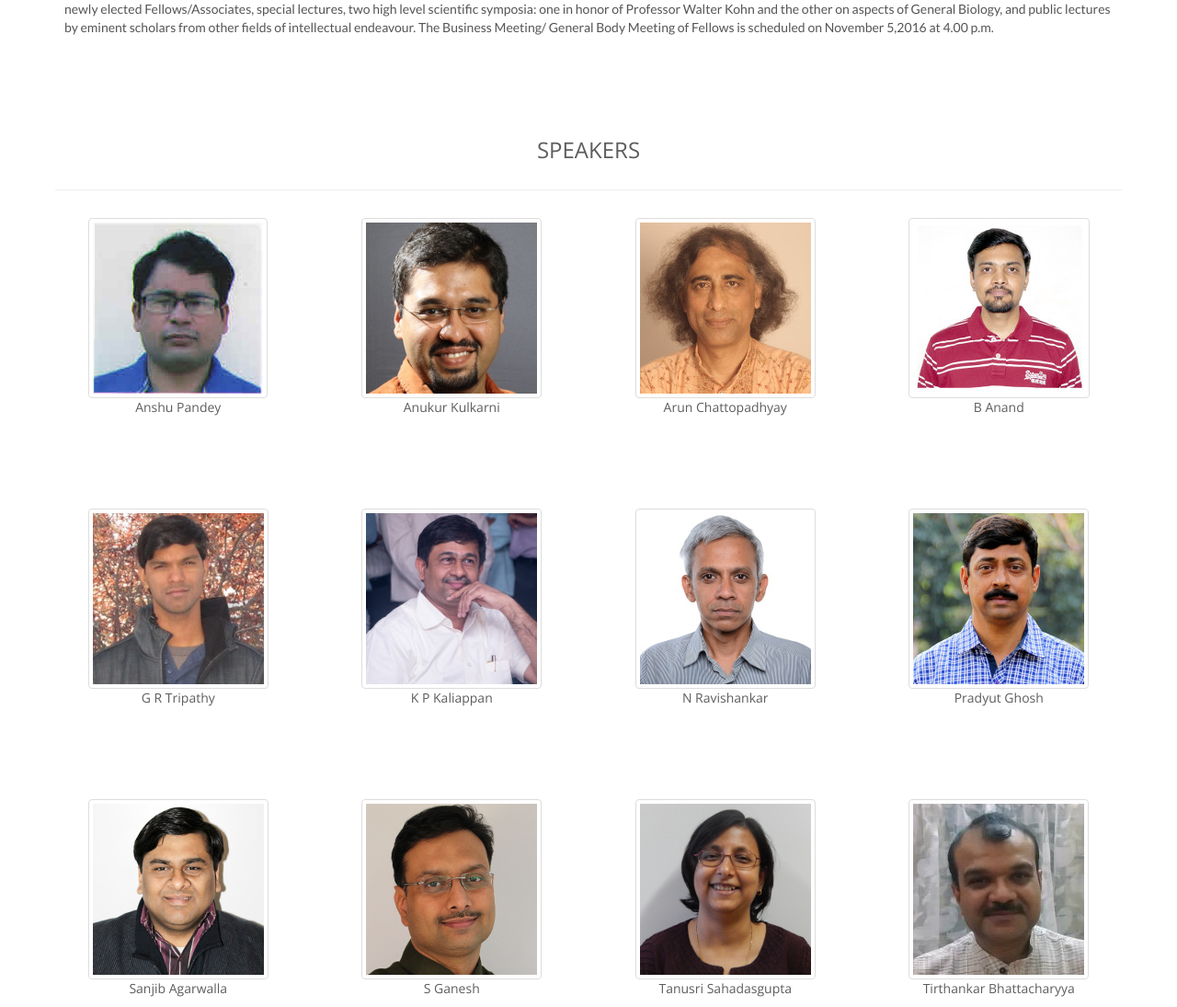
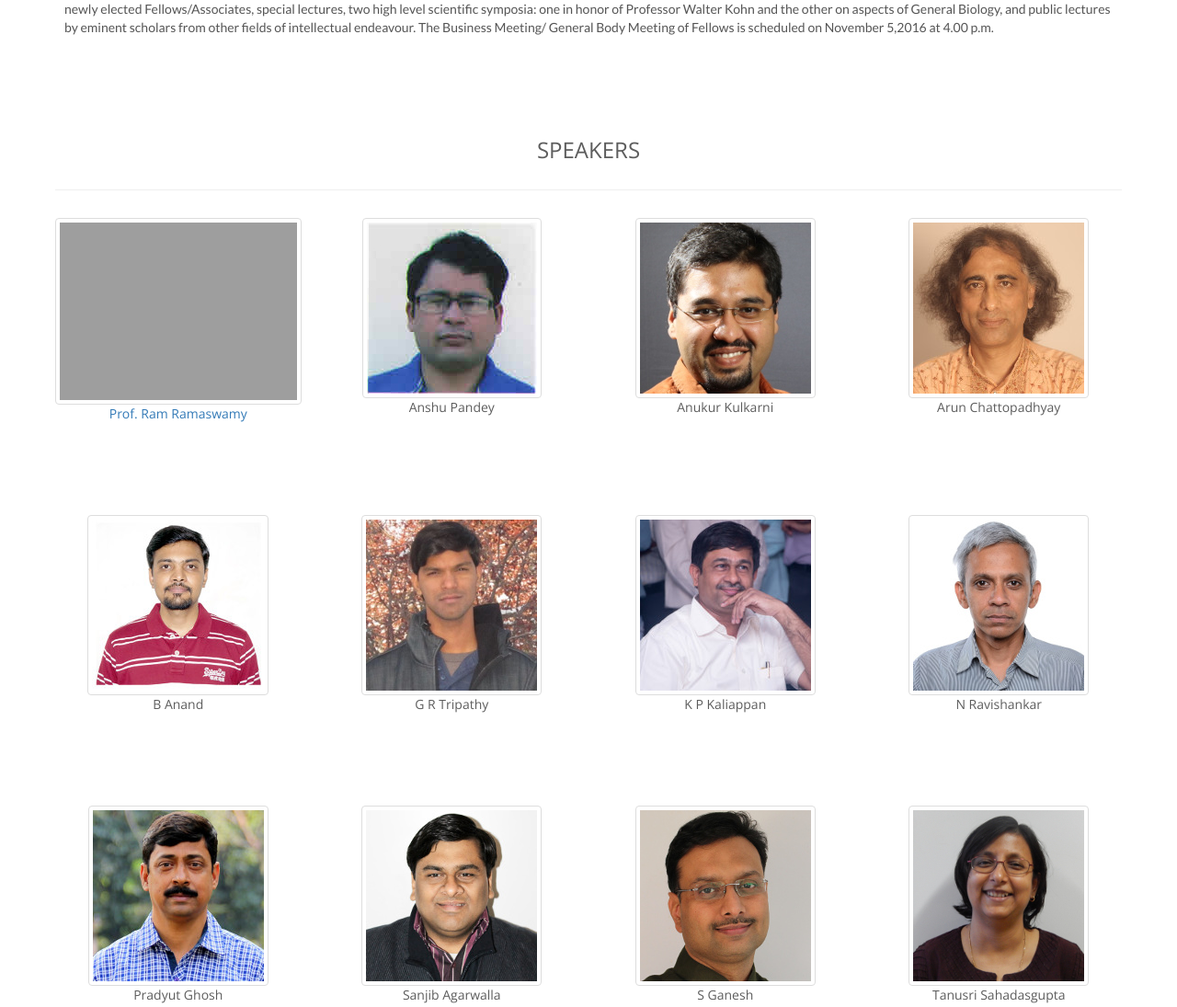
Before and after one commit to SrirangaDigital/ias-conf, a PHP site: the page made by application/views/flat/1-Home/index.php in a window 1280 px wide. Shown: the part 788-1883 px from the top of the page at 92% size. Run offline with PHP 8.4, Linux system fonts and the light colour scheme; the template is opened without the code that fills it, so the values that code supplies are empty; some libraries are stand-ins or nearby versions; grey boxes are pictures that could not be loaded.

Commit message:
No. 16 - Added one more speaker

```diff
--- a/application/views/flat/1-Home/index.php
+++ b/application/views/flat/1-Home/index.php
@@ -35,6 +35,12 @@
     </div>
     <div class="row">
         <div class="col-md-3">
+            <a href="<?=BASE_URL?>Speakers/Ram_Ramaswamy">
+                <img src="<?=PUBLIC_URL?>images/stock/Ram_Ramaswamy.jpg" class="img-thumbnail center-block" alt="Prof. Ram Ramaswamy" />
+                <figcaption class="figure-caption text-xs-right">Prof. Ram Ramaswamy</figcaption>
+            </a>
+        </div>
+        <div class="col-md-3">
              <img src="<?=PUBLIC_URL?>images/stock/Anshu_Pandey.jpg" class="img-thumbnail" alt="Anshu Pandey" />
              <figcaption class="figure-caption text-xs-right">Anshu Pandey</figcaption>
         </div>
@@ -46,12 +52,12 @@
              <img src="<?=PUBLIC_URL?>images/stock/Arun_Chattopadhyay.jpg" class="img-thumbnail" alt="Arun Chattopadhyay" />
              <figcaption class="figure-caption text-xs-right">Arun Chattopadhyay</figcaption>
         </div>
+    </div>
+    <div class="row gap-above-large">
         <div class="col-md-3">
              <img src="<?=PUBLIC_URL?>images/stock/B_Anand.jpg" class="img-thumbnail" alt="B Anand" />
              <figcaption class="figure-caption text-xs-right">B Anand</figcaption>
         </div>
-    </div>
-    <div class="row gap-above-large">
         <div class="col-md-3">
              <img src="<?=PUBLIC_URL?>images/stock/G_R_Tripathy.jpg" class="img-thumbnail" alt="G R Tripathy" />
              <figcaption class="figure-caption text-xs-right">G R Tripathy</figcaption>
@@ -64,12 +70,12 @@
              <img src="<?=PUBLIC_URL?>images/stock/N_Ravishankar.jpg" class="img-thumbnail" alt="N Ravishankar" />
              <figcaption class="figure-caption text-xs-right">N Ravishankar</figcaption>
         </div>
+    </div>
+    <div class="row gap-above-large">
         <div class="col-md-3">
              <img src="<?=PUBLIC_URL?>images/stock/Pradyut_Ghosh.jpg" class="img-thumbnail" alt="Pradyut Ghosh" />
              <figcaption class="figure-caption text-xs-right">Pradyut Ghosh</figcaption>
         </div>
-    </div>
-    <div class="row gap-above-large">
         <div class="col-md-3">
              <img src="<?=PUBLIC_URL?>images/stock/Sanjib_Agarwalla.jpg" class="img-thumbnail" alt="Sanjib Agarwalla" />
              <figcaption class="figure-caption text-xs-right">Sanjib Agarwalla</figcaption>
@@ -82,6 +88,8 @@
              <img src="<?=PUBLIC_URL?>images/stock/Tanusri_Sahadasgupta.jpg" class="img-thumbnail" alt="Tanusri Sahadasgupta" />
              <figcaption class="figure-caption text-xs-right">Tanusri Sahadasgupta</figcaption>
         </div>
+    </div>
+    <div class="row gap-above-large">
         <div class="col-md-3">
              <img src="<?=PUBLIC_URL?>images/stock/Tirthankar_Bhattacharyya.jpg" class="img-thumbnail" alt="Tirthankar Bhattacharyya" />
              <figcaption class="figure-caption text-xs-right">Tirthankar Bhattacharyya</figcaption>
```
